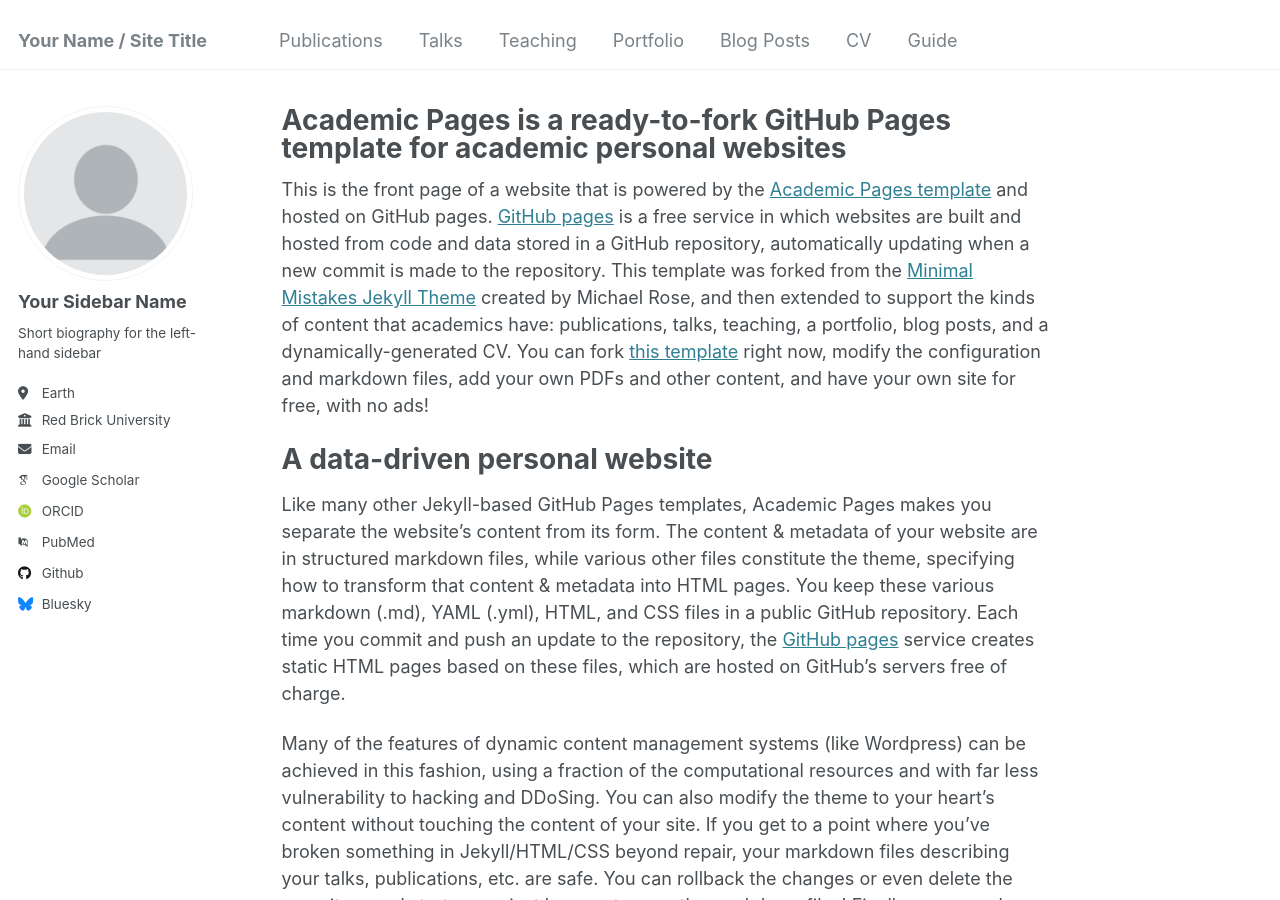
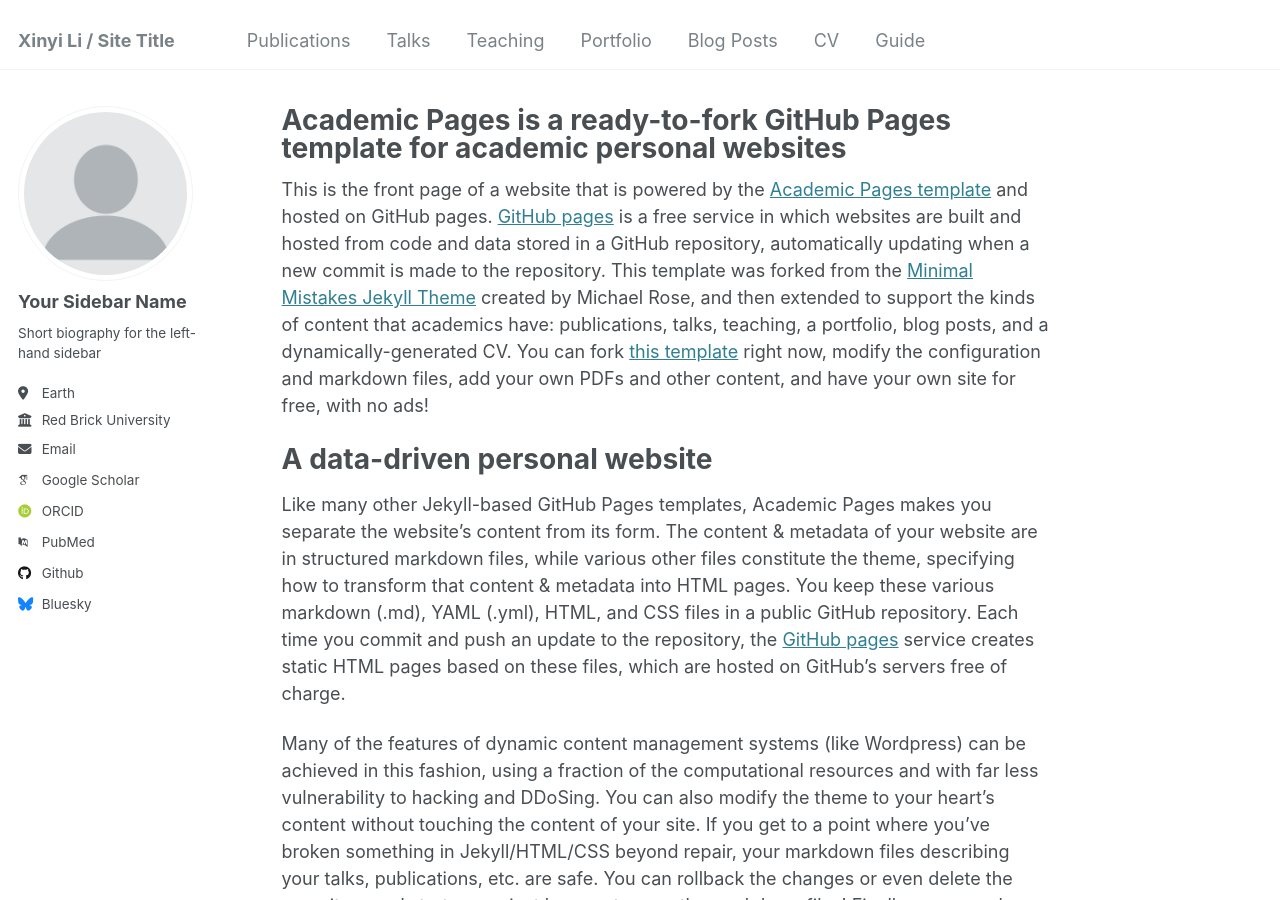
Before and after one commit to LXY-princess/xinyili, a Jekyll site: the page built from _pages/about.md, in a window 1280 px wide and 900 px high. Built offline with Jekyll 4.4.1, drawn with Linux system fonts in a browser that asks for light colours; some web fonts are replaced.

Commit message:
Update _config.yml

```diff
--- a/_config.yml
+++ b/_config.yml
@@ -8,7 +8,7 @@
 
 # Basic Site Settings
 locale                   : "en-US"
-title                    : "Your Name / Site Title"
+title                    : "Xinyi Li / Site Title"
 title_separator          : "-"
 name                     : &name "Your Name"
 description              : &description "personal description"
```
